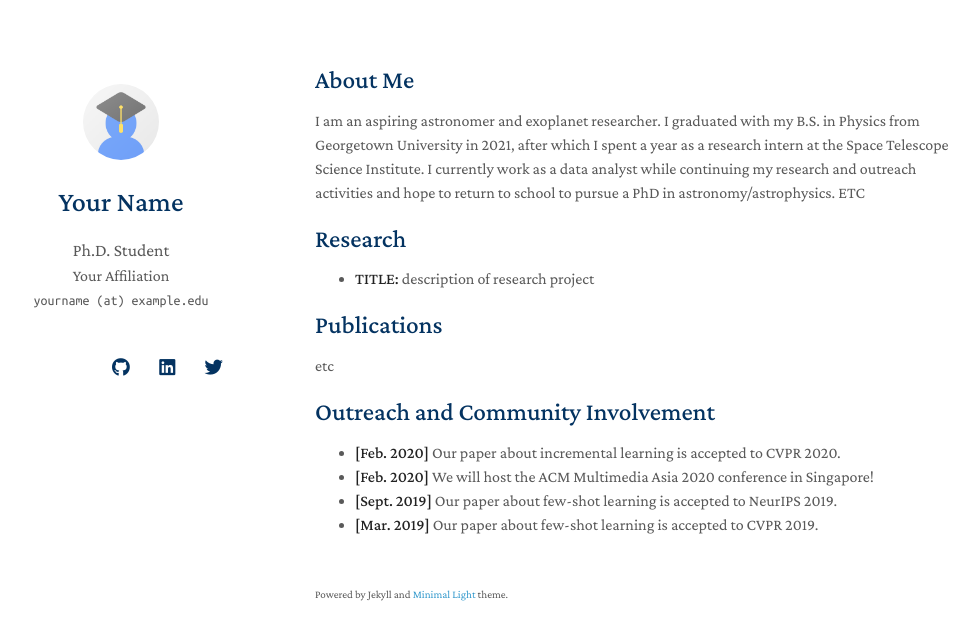
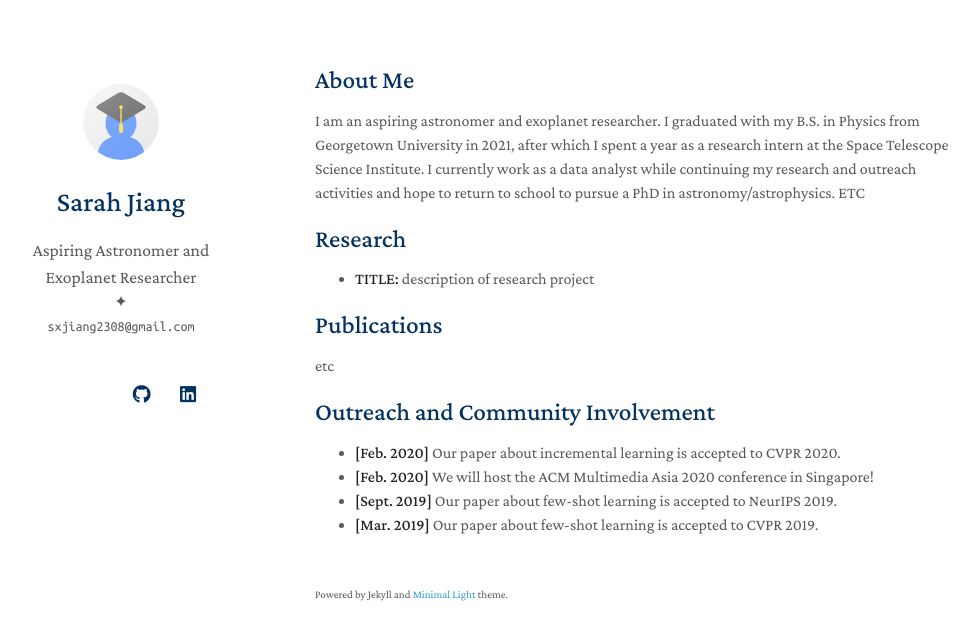
Before and after one commit to sarahxj/sarahxj.github.io, a Jekyll site: the page built from index.md, in a window 1280 px wide. Shown: the top 640 px of the page, without its empty margins (155-1134 px from the left). Built offline with Jekyll 4.4.1, drawn with Linux system fonts in a browser that asks for light colours; nearby versions of some CDN libraries; a style sheet for code colours, icons or effects is not loaded; our own code applies the rules of GitHub Pages for plain Markdown files.

Commit message:
Update _config.yml

```diff
--- a/_config.yml
+++ b/_config.yml
@@ -1,22 +1,21 @@
 # Basic Information
-title: Your Name
-position: Ph.D. Student
-affiliation: Your Affiliation
-email: yourname (at) example.edu
+title: Sarah Jiang
+position: Aspiring Astronomer and Exoplanet Researcher
+affiliation: ✦
+email: sxjiang2308@gmail.com
 
 # Search Engine Optimization (SEO)
 # The following information is used to improve the website traffic from search engines, e.g., Google.
-keywords: minimal light
-description: The Minimal Light is a simple and elegant jekyll theme for academic personal homepage.
-canonical: https://minimal-light-theme.yliu.me/
+keywords: sarah jiang
+description: Sarah Jiang's personal and academic website.
+canonical: https://sarahxj.github.io/
 
 # Links
 # If you don't need one of them, you may delete the corresponding line.
 google_scholar: https://scholar.google.com/
 cv_link: assets/files/curriculum_vitae.pdf
-github_link: https://github.com/
-linkedin: https://www.linkedin.com/
-twitter: https://twitter.com/
+github_link: https://github.com/sarahxj
+linkedin: https://www.linkedin.com/in/sarah-jiang-909230177/
 
 # Images (e.g., your profile picture and your website's favicon)
 # "favicon" and "favicon_dark" are used for the light and dark modes, respectively.
```
